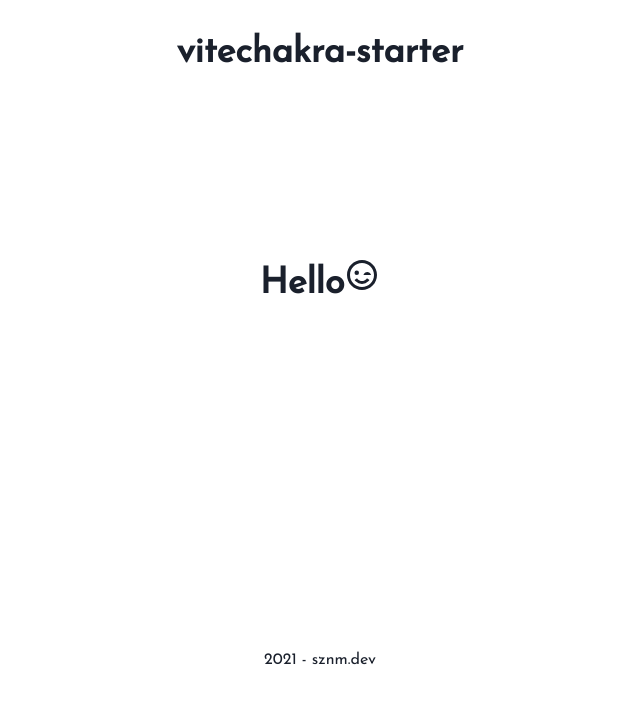
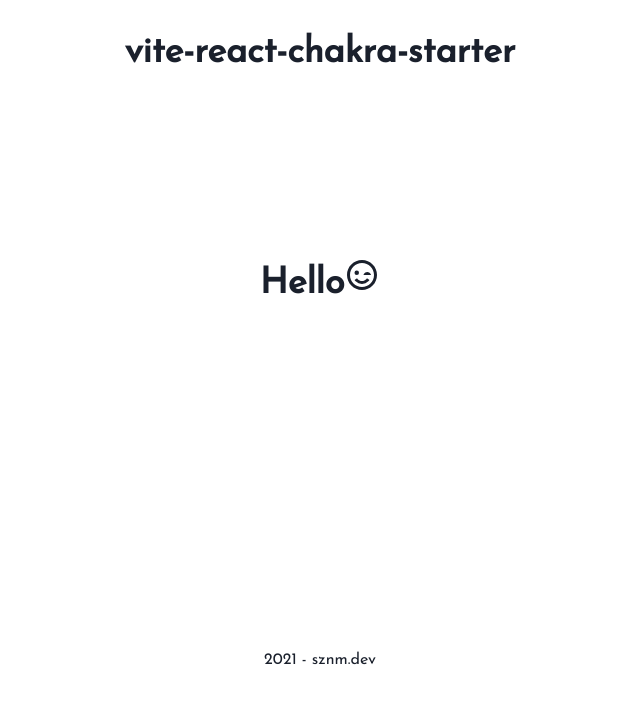
Before and after one commit to dev-guardian0/vite-react-chakra-starter, a React (Vite) app: page / in a window 1280 px wide. Shown: the top 704 px of the page, without its empty margins (320-960 px from the left). Built offline with nearby package versions, Linux system fonts and the light colour scheme.

Commit message:
chore: rename to vite-react-chakra-starter

```diff
--- a/index.html
+++ b/index.html
@@ -4,7 +4,7 @@
     <meta charset="UTF-8" />
     <link rel="icon" type="image/svg+xml" href="/assets/favicon.svg" />
     <meta name="viewport" content="width=device-width, initial-scale=1.0" />
-    <title>vitechakra-starter</title>
+    <title>vite-react-chakra-starter</title>
   </head>
   <body>
     <div id="root"></div>
--- a/package.json
+++ b/package.json
@@ -1,5 +1,5 @@
 {
-  "name": "vitechakra-starter",
+  "name": "vite-react-chakra-starter",
   "version": "0.1.0",
   "private": true,
   "author": "sozonome",
--- a/src/components/layout/Header.tsx
+++ b/src/components/layout/Header.tsx
@@ -10,7 +10,7 @@ const Header = () => {
       alignSelf="flex-start"
       justifyContent="center"
     >
-      <Heading as="h1">vitechakra-starter</Heading>
+      <Heading as="h1">vite-react-chakra-starter</Heading>
     </Flex>
   );
 };
```
